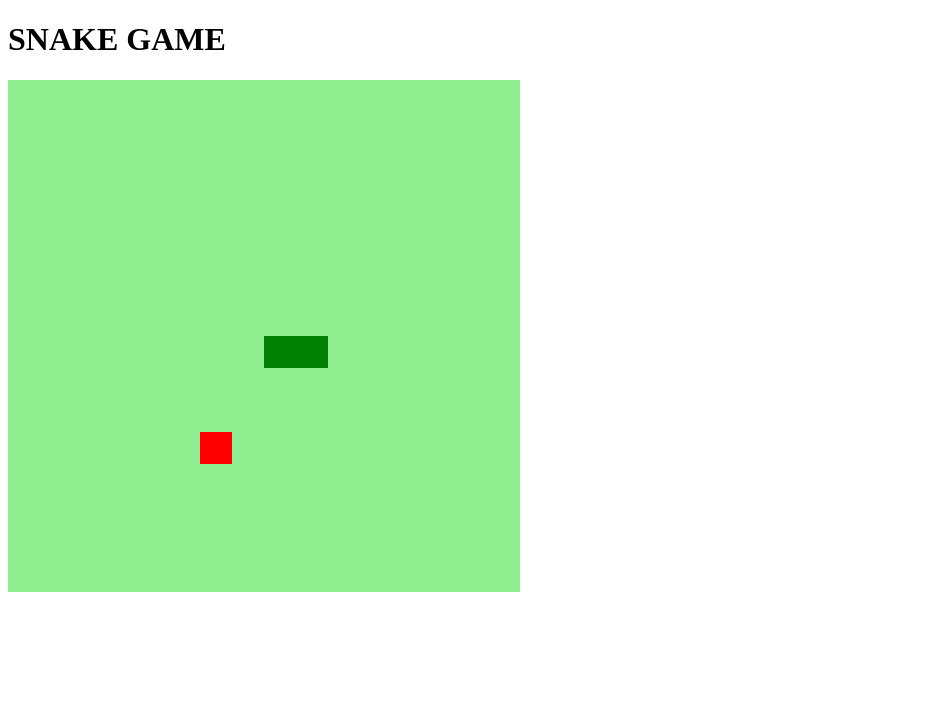
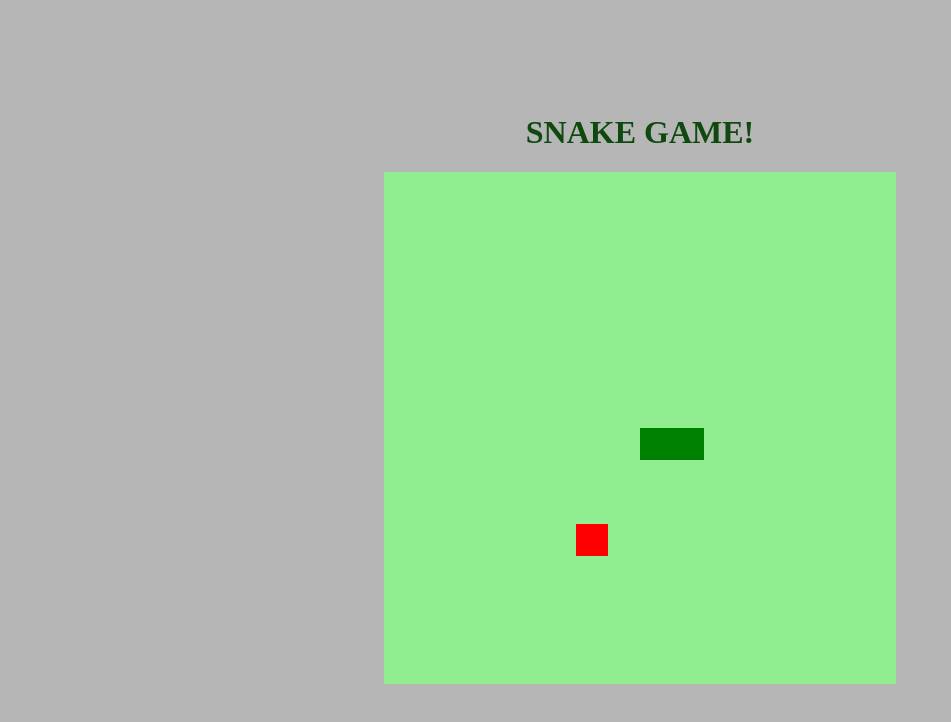
Before and after one commit to wainejoy/jogo_snake, a plain HTML site: page index.html in a window 1280 px wide. Shown: the whole page, without its empty margins (0-951 px from the left). Drawn offline with Linux system fonts and the light colour scheme.

Commit message:
ajustando algumas estilizações

```diff
--- a/css/script.css
+++ b/css/script.css
@@ -0,0 +1,10 @@
+body{
+    height: 95vh;
+    width: 95;
+    display: flex;
+    justify-content: center;
+    align-items: center;
+    flex-direction: column;
+    color: rgba(1, 63, 1, 0.918);
+    background-color: rgb(182, 182, 182);
+}
--- a/index.html
+++ b/index.html
@@ -9,7 +9,7 @@
     <title>Snake Game</title>
 </head>
 <body>
-    <h1>SNAKE GAME</h1>
+    <h1>SNAKE GAME!</h1>
     <canvas id="snake" width="512" height="512"></canvas>
 </body>
 </html>
```
